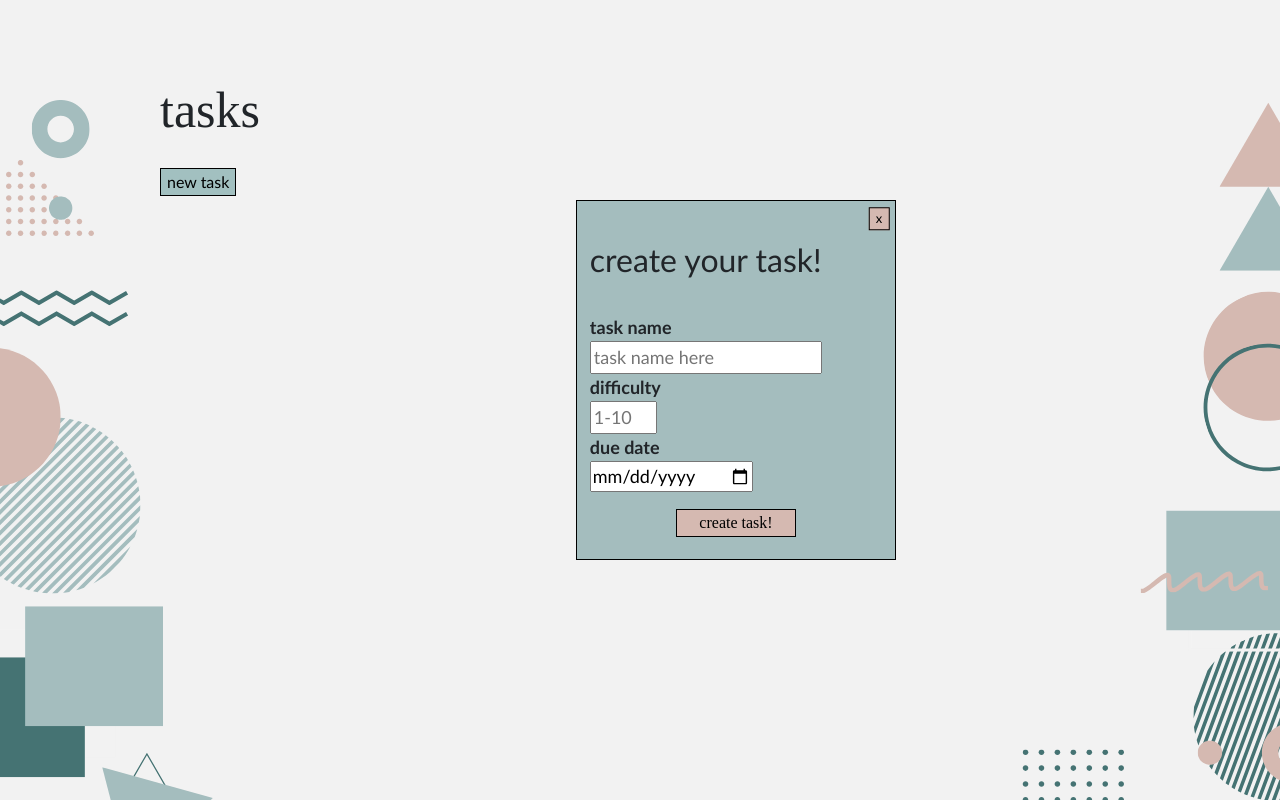
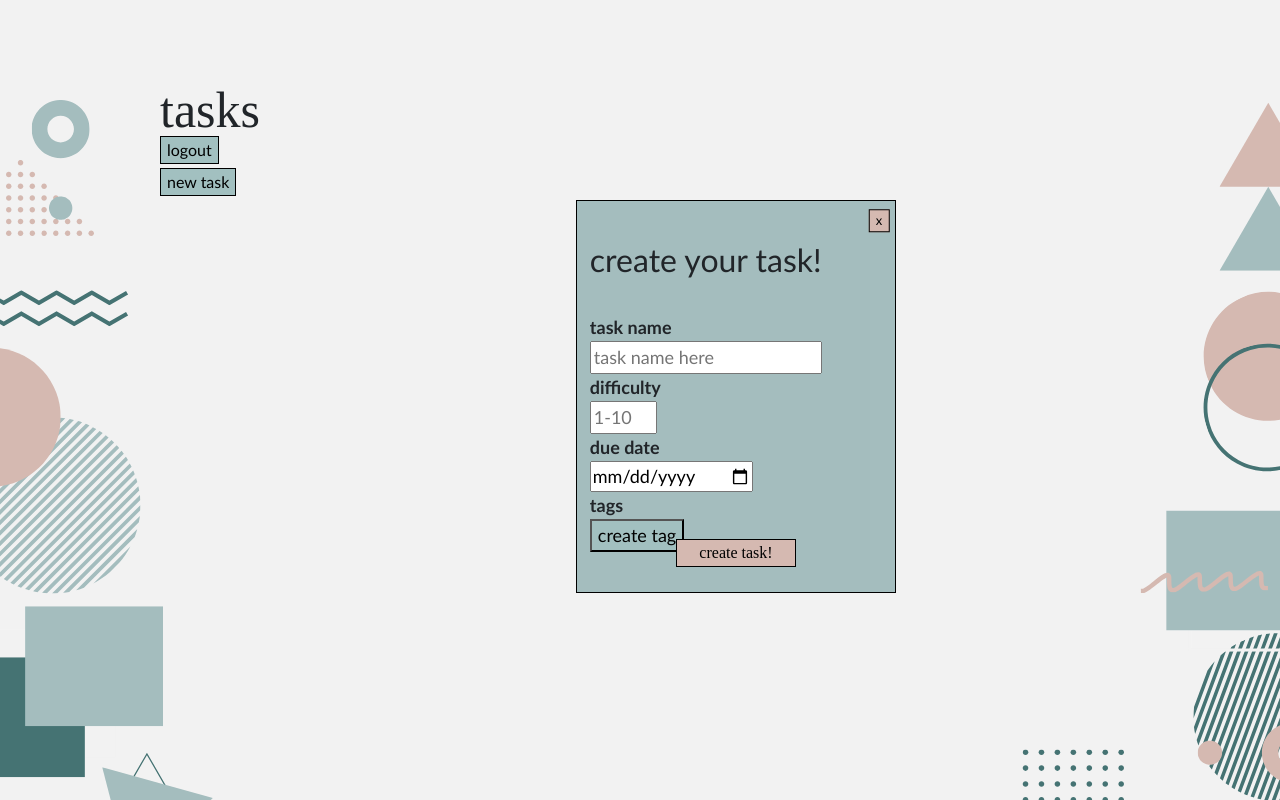
Before and after one commit to lexiekateb/choreganizer, a website: page main.html in a window 1280 px wide. Both pictures are taken after a click on the button "new task". Drawn offline with nearby package versions, Linux system fonts and the light colour scheme; no server answers.

Commit message:
logout and tags

```diff
--- a/main.html
+++ b/main.html
@@ -7,12 +7,21 @@
         <link href="https://cdn.jsdelivr.net/npm/bootstrap@5.2.1/dist/css/bootstrap.min.css" rel="stylesheet" integrity="sha384-iYQeCzEYFbKjA/T2uDLTpkwGzCiq6soy8tYaI1GyVh/UjpbCx/TYkiZhlZB6+fzT" crossorigin="anonymous">
         <link rel="stylesheet" type="text/css" href="style.css" />
         <script>
+            var counter = 0;
+
             function openForm() {
                 document.getElementById("taskPopupForm").style.display = "block";
+                document.getElementById("tags").innerHTML = "";
+                counter = 0;
             }
 
             function closeForm() {
                 document.getElementById("taskPopupForm").style.display = "none";
+            }
+
+            function createtag() {
+                document.getElementById("tags").innerHTML += "<li><input type='text' id='tag" + counter + "' placeholder='tag'></li>";
+                counter++;
             }
         </script>
         <script
@@ -23,21 +32,30 @@
     </head>
 
     <body>
+
         <div class="user-profie">
             <div class="username"></div>
         </div>
+
+        <div id="taskContainer">
+            <h1 id="header">tasks</h1>
+        </div>
+
         <div class="container">
 
-            <div id="taskContainer">
-                <h1 id="header">tasks</h1>
+            <div class="logoutdiv">
+                <a href="login.html"><button id="logoutButton" type="button">logout</button></a>
             </div>
 
             <div class="creatingTasks">
+
+
                 <button id="createButton" onclick="openForm()">new task</button>
                 <div class="popupFormContainer">
                     <div class="taskPopup" id="taskPopupForm">
                         <button id="cancel" onclick="closeForm()">x</button>
                         <form id="createTaskForm" class="formContainer">
+
                             <br>
                             <h2>create your task!</h2>
                             <br>
@@ -59,7 +77,15 @@
                             </label><br>
                             <input type="date" id="taskDueDate" placeholder="due date here" name="taskDueDate" required>
                             <br>
+
+                            <label for="tags">
+                                <strong>tags</strong>
+                            </label>
                             <br>
+                            <button type="button" onclick="createtag();">create tag</button>
+                            <l id="tags"></l>
+                            <br>
+
                             <br>
                             <button type="submit" id="submit">create task!</button>
                         </form>
@@ -67,11 +93,14 @@
                 </div>
             </div>
 
+
+
+
             <div class="tasks" id="tasks"></div>
+
         </div>
 
         <script src="jquery.js"></script>
         <script src="scripts/main-scripts.js"></script>
     </body>
-
 </html>
--- a/scripts/main-scripts.js
+++ b/scripts/main-scripts.js
@@ -15,6 +15,7 @@ $(function() {
 
         let taskName = $('#taskName').val().trim();
         let difficulty = $('#taskDifficulty').val();
+        let tags = $('#tags').val();
         //Parsed date is number of milliseconds since Jan 1, 1970
         let dueDate = Date.parse($('#taskDueDate').val())
 
@@ -26,7 +27,8 @@ $(function() {
             data: JSON.stringify({
                 taskName: taskName,
                 difficulty: difficulty,
-                dueDate: dueDate
+                dueDate: dueDate,
+                tags: tags
             }),
             success: function(response) {
                 if (response === "Task created") {
@@ -34,6 +36,7 @@ $(function() {
                     $('#taskName').val("");
                     $('#taskDifficulty').val("");
                     $('#taskDueDate').val("");
+                    $('#tags').val("");
 
                     alert(response);
                 }
--- a/style.css
+++ b/style.css
@@ -90,6 +90,18 @@ label {
     background: #578f8f;
 }
 
+#logoutButton {
+    font-family: Calibri, 'Trebuchet MS', sans-serif;
+    position:absolute;
+    top:17vh;
+    left:20vh;
+    border: solid 1px black;
+}
+
+#logoutButton:hover {
+    background: #578f8f;
+}
+
 .task {
     border-radius: 20px;
     background: #457373;
```
Also changed, not shown: routes/main-routes.js (+3 -4 lines).
